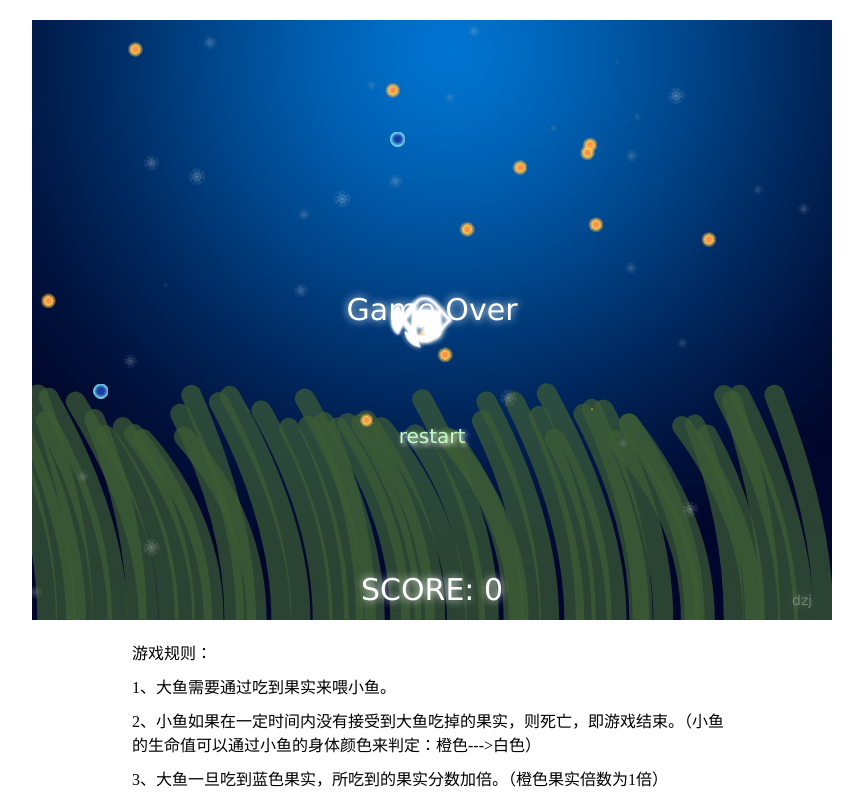
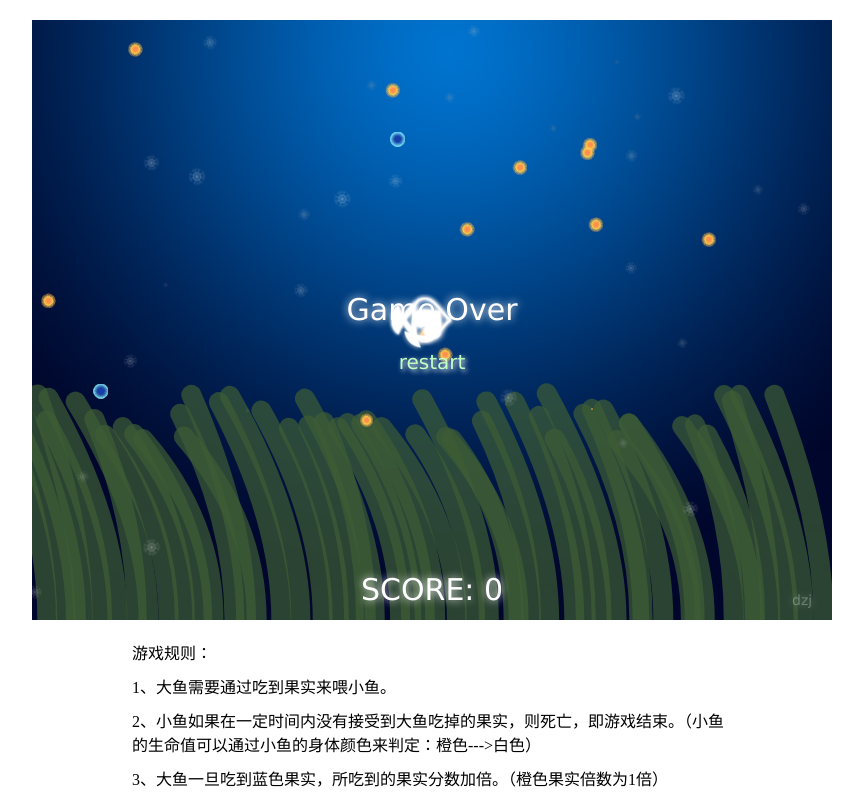
Before and after one commit to CLemonT/task, a plain HTML site: page task18/fishGame.html in a window 1280 px wide. Shown: the whole page, without its empty margins (208-1071 px from the left). Drawn offline with Linux system fonts and the light colour scheme.

Commit message:
html5-fishgame-restart2

```diff
--- a/task18/fishGame.html
+++ b/task18/fishGame.html
@@ -48,7 +48,7 @@
 			line-height: 50px;
 			text-align: center;
 			text-shadow: 0.1em 0.1em 0.25em #fff;
-			top: 53%;
+			top: 350px;
 			left: 50%;
 			margin-left: -50px;
 			font: 20px "Verdana";
```
